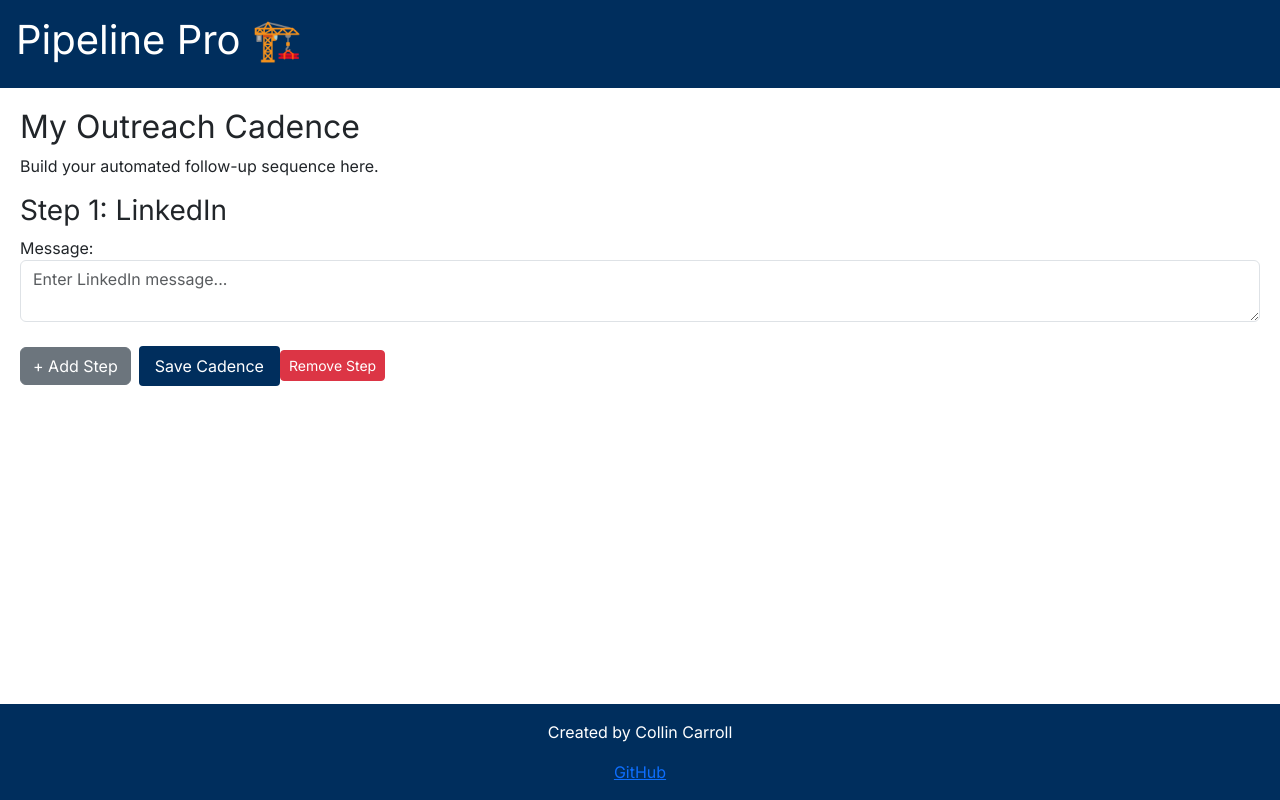
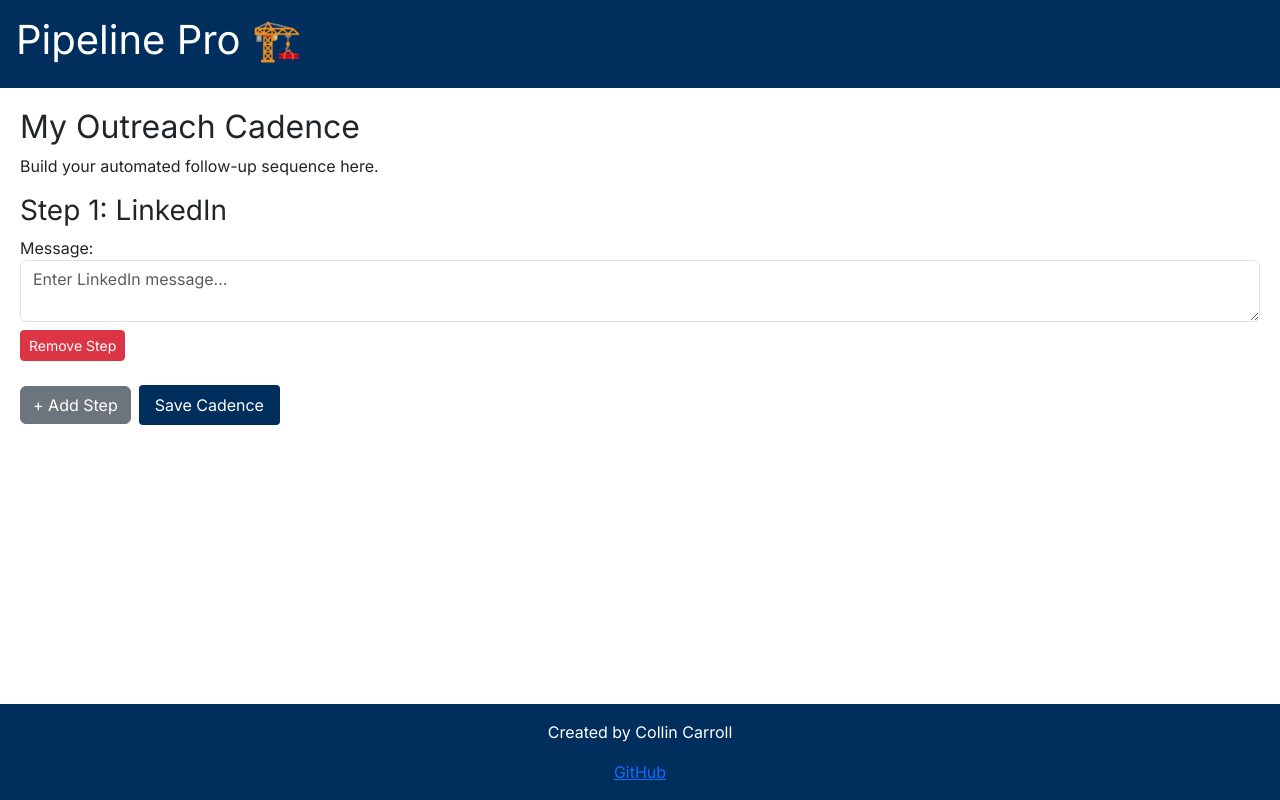
Before and after one commit to Collin-Carroll40/startup, a React (Vite) app: page /cadence in a window 1280 px wide. Both pictures are taken after a click on the button "+ Add Step". Built offline with nearby package versions, Linux system fonts and the light colour scheme; no server answers.

Commit message:
fixed remove step placement

```diff
--- a/src/cadence/cadence.jsx
+++ b/src/cadence/cadence.jsx
@@ -54,11 +54,11 @@ export function Cadence() {
               value={step.content}
               onChange={(e) => updateContent(step.id, e.target.value)}
             />
+            <button className="btn btn-danger btn-sm" onClick={() => removeStep(step.id)}>Remove Step</button>
           </section>
         ))}
         <button className="btn btn-secondary me-2" onClick={addStep}>+ Add Step</button>
         <button className="btn btn-primary" onClick={saveCadence}>Save Cadence</button>
-        <button className="btn btn-danger btn-sm" onClick={() => removeStep(step.id)}>Remove Step</button>
       </main>
     </div>
   );
```
